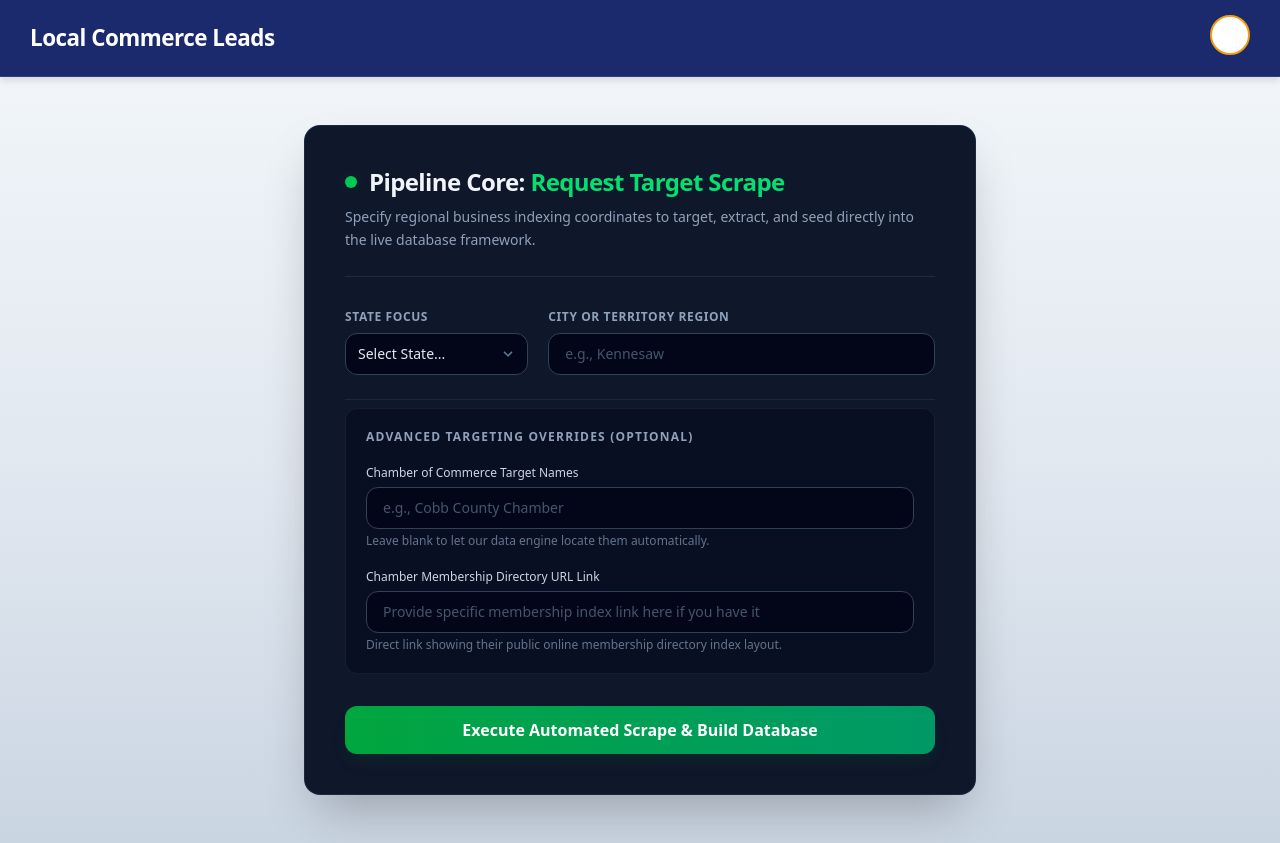
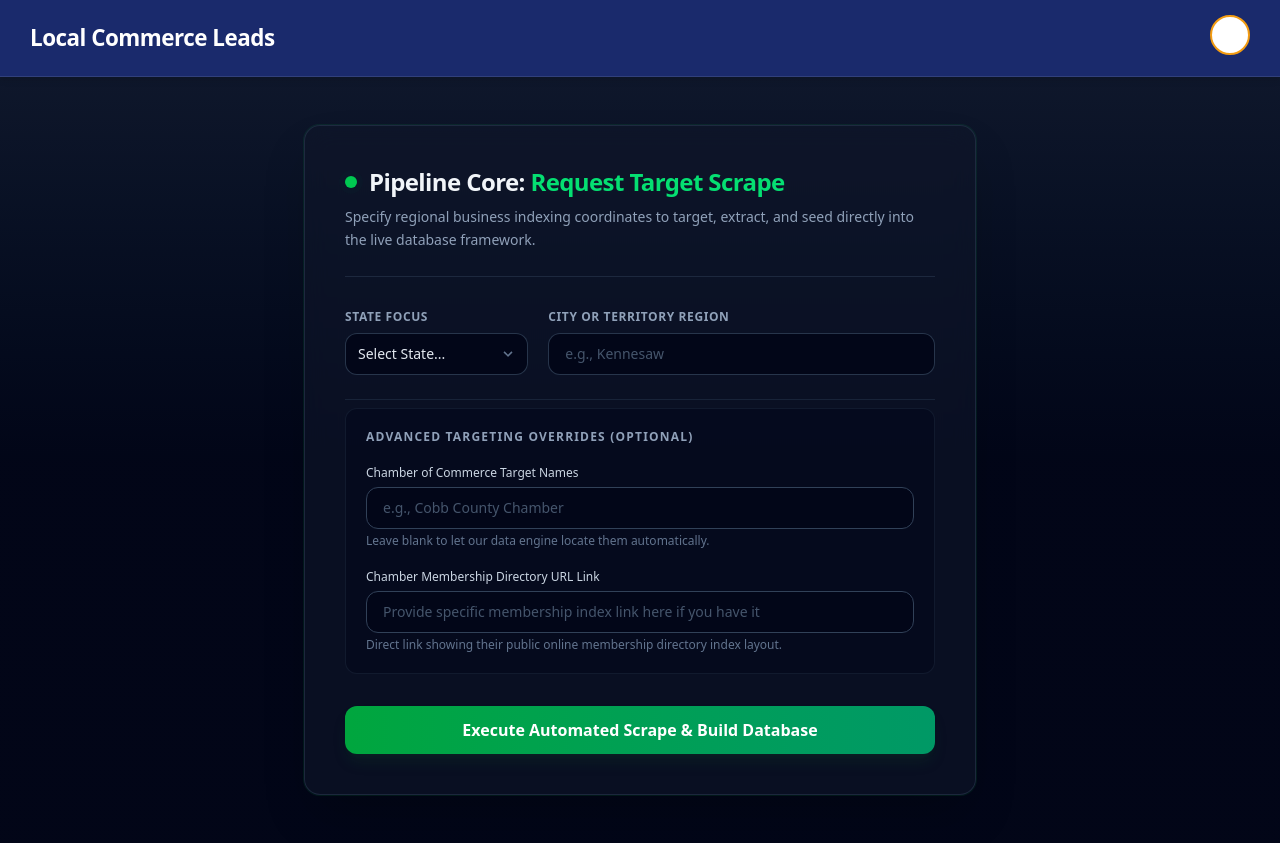
Before and after one commit to Jamminb73/Commerce, a Django app: page /purchase/ in a window 1280 px wide. Run offline with Django 5.2, Linux system fonts and the light colour scheme.

Commit message:
one more border tweak purchase.html

```diff
--- a/leads/templates/leads/purchase.html
+++ b/leads/templates/leads/purchase.html
@@ -101,7 +101,7 @@
         }
     </style>
 </head>
-<body class="bg-slate-100 font-sans antialiased m-0 min-h-screen">
+<body class="bg-slate-950 font-sans antialiased text-white m-0 min-h-screen">
 
     <nav style="background: var(--primary-bg); padding: 15px 30px; display: flex; justify-content: space-between; align-items: center; border-bottom: 1px solid rgba(255,255,255,0.1);">
         <div style="display: flex; align-items: center; gap: 15px;">
@@ -154,10 +154,10 @@
         </div>
     </nav>
 
-    <div class="min-h-[calc(100vh-73px)] bg-gradient-to-b from-slate-100 via-slate-200 to-slate-300 flex flex-col justify-center py-12 px-4 sm:px-6 lg:px-8">
+    <div class="min-h-[calc(100vh-73px)] bg-gradient-to-b from-slate-900 via-slate-950 to-slate-950 flex flex-col justify-center py-12 px-4 sm:px-6 lg:px-8">
         <div class="w-full max-w-2xl mx-auto">
 
-            <div class="bg-slate-900 border border-slate-700/40 rounded-2xl shadow-2xl p-8 md:p-10 text-white">
+            <div class="bg-slate-900/60 backdrop-blur-md border border-slate-700/50 ring-1 ring-green-500/10 rounded-2xl shadow-2xl p-8 md:p-10">
 
                 <div class="border-b border-slate-700/50 pb-6 mb-8">
                     <div class="flex items-center space-x-3">
@@ -192,7 +192,7 @@
                             <label class="block text-xs font-semibold text-slate-400 uppercase tracking-wider mb-2">State Focus</label>
                             <div class="relative">
                                 <select name="state_focus" required
-                                        class="w-full bg-slate-950 border border-slate-700 rounded-xl px-3 py-2.5 text-slate-200 text-sm focus:outline-none focus:ring-2 focus:ring-green-500/50 focus:border-green-500 transition duration-150 appearance-none cursor-pointer">
+                                        class="w-full bg-slate-950 border border-slate-700/80 rounded-xl px-3 py-2.5 text-slate-200 text-sm focus:outline-none focus:ring-2 focus:ring-green-500/50 focus:border-green-500 transition duration-150 appearance-none cursor-pointer">
                                     <option value="">Select State...</option>
                                     <option value="AL">Alabama</option>
                                     <option value="AK">Alaska</option>
@@ -254,7 +254,7 @@
                         <div class="md:col-span-2">
                             <label class="block text-xs font-semibold text-slate-400 uppercase tracking-wider mb-2">City or Territory Region</label>
                             <input type="text" name="region_name" required placeholder="e.g., Kennesaw"
-                                   class="w-full bg-slate-950 border border-slate-700 rounded-xl px-4 py-2.5 text-slate-200 text-sm placeholder-slate-600 focus:outline-none focus:ring-2 focus:ring-green-500/50 focus:border-green-500 transition duration-150">
+                                   class="w-full bg-slate-950 border border-slate-700/80 rounded-xl px-4 py-2.5 text-slate-200 text-sm placeholder-slate-600 focus:outline-none focus:ring-2 focus:ring-green-500/50 focus:border-green-500 transition duration-150">
                         </div>
                     </div>
 
```
